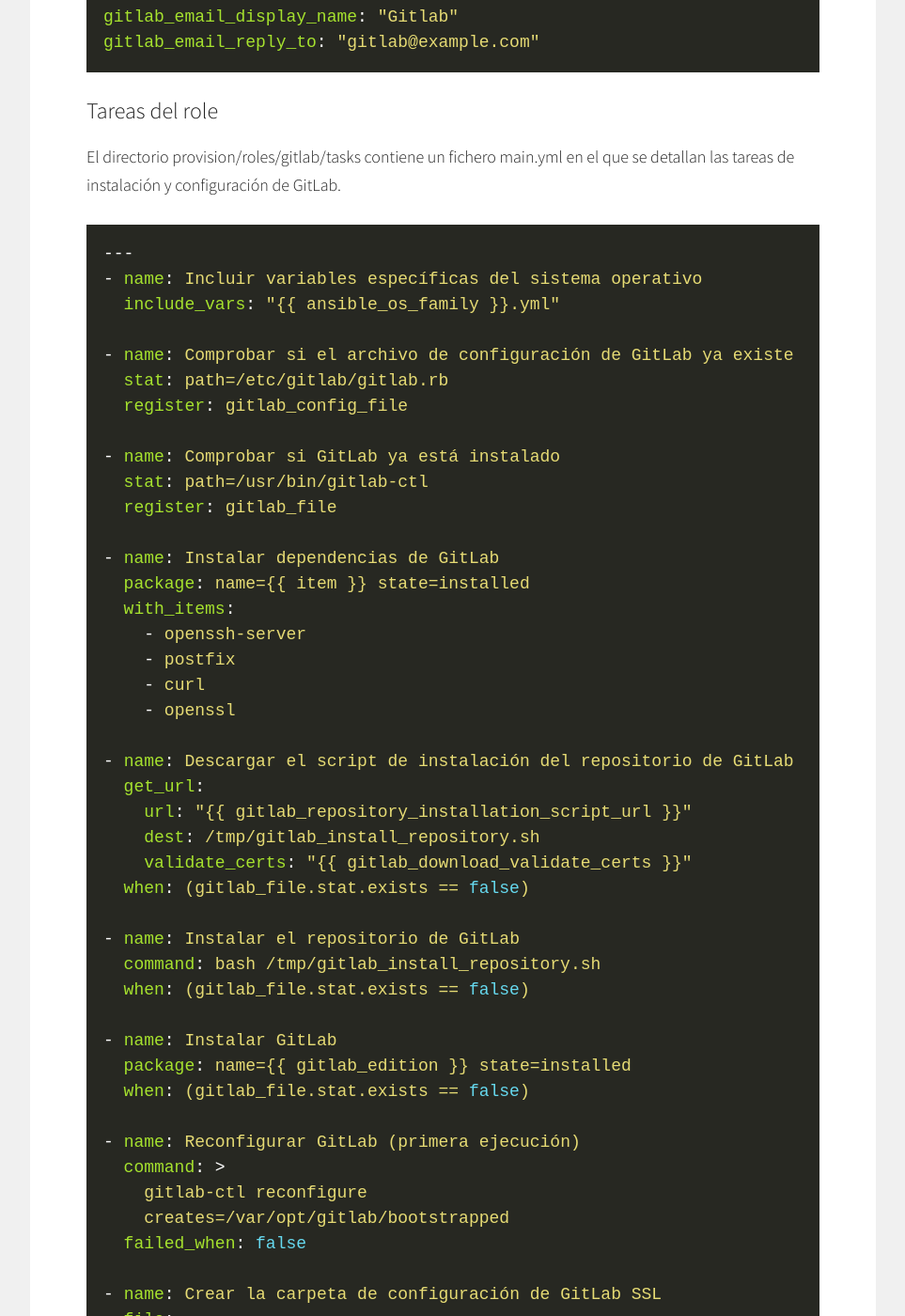
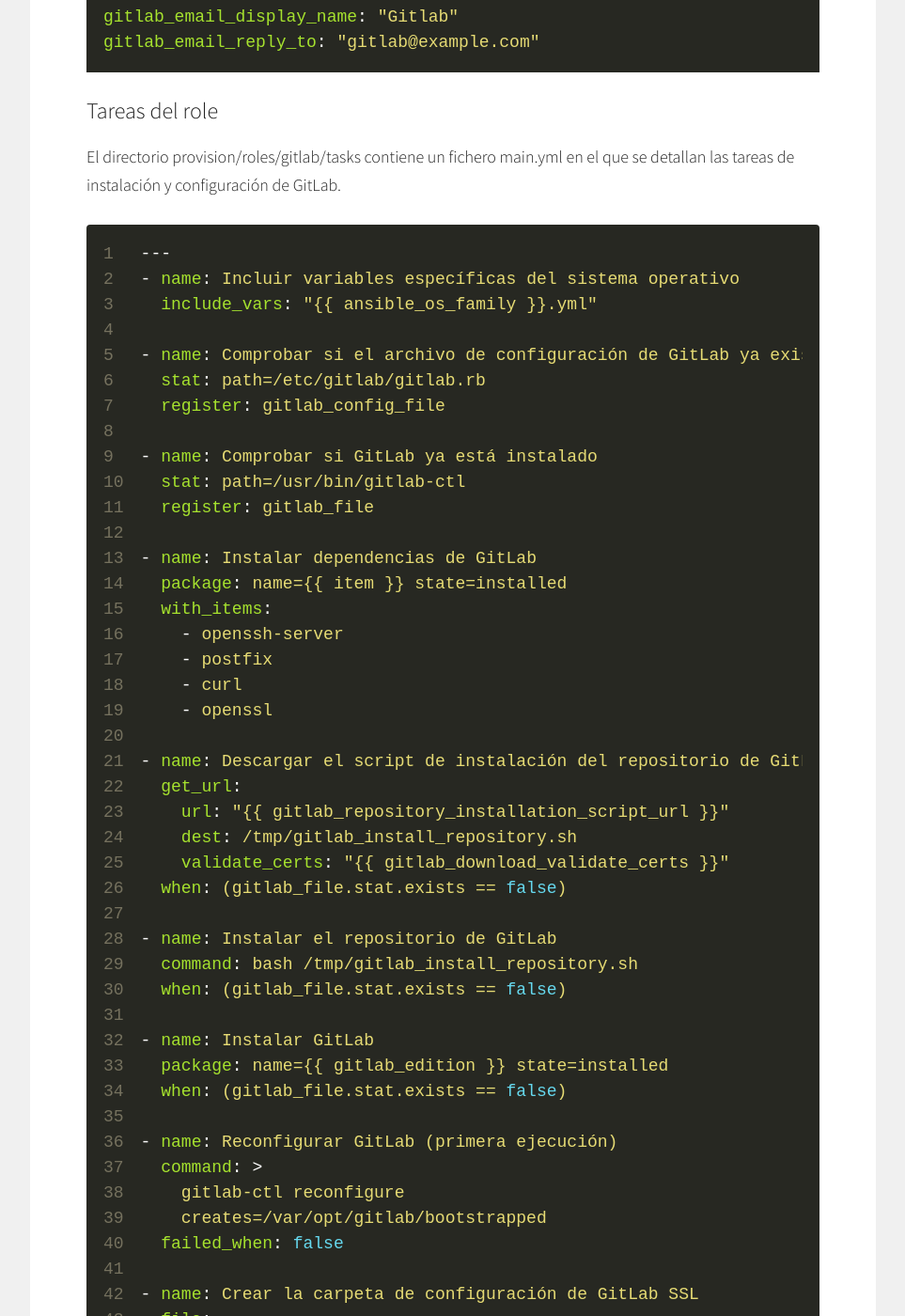
Before and after one commit to aprenderdevops/aprenderdevops.github.io, a Jekyll site: the page built from _posts/2017-12-06-instalacion-gitlab-ansible-una-maquina-centos-7-provisionada-vagrant.md, in a window 1280 px wide and 1400 px high, scrolled down 7707 px. Shown: the whole window at 94% size, without its empty margins (158-1121 px from the left). Built offline with Jekyll 4.4.1, drawn with Linux system fonts in a browser that asks for light colours; some of the changed text lies outside the part shown.

Commit message:
Se añade numeración de líneas a los dos bloques de código a los que remite el texto

````diff
--- a/_posts/2017-12-06-instalacion-gitlab-ansible-una-maquina-centos-7-provisionada-vagrant.md
+++ b/_posts/2017-12-06-instalacion-gitlab-ansible-una-maquina-centos-7-provisionada-vagrant.md
@@ -61,7 +61,7 @@
 
 Lo editamos para añadir más configuración. El Vagrantfile definitivo debería ser muy similar al siguiente:
 
-```ruby
+{% highlight ruby linenos %}
 Vagrant.configure("2") do |config|
     config.vm.box = "centos/7"
     config.vm.boot_timeout = 120
@@ -83,7 +83,7 @@
     config.vm.network "private_network", ip: "192.168.107.20"
     config.vm.network "forwarded_port", host: 8080, guest: 80, autocorrect: true
 end
-```
+{% endhighlight %}
 
 A continuación, vamos a explicar para qué sirven las líneas más relevantes de este Vagrantfile:
 
@@ -238,8 +238,7 @@
 
 El directorio provision/roles/gitlab/tasks contiene un fichero main.yml en el que se detallan las tareas de instalación y configuración de GitLab.
 
-{% raw %}
-```yaml
+{% highlight yaml linenos %}{% raw %}
 ---
 - name: Incluir variables específicas del sistema operativo
   include_vars: "{{ ansible_os_family }}.yml"
@@ -304,8 +303,7 @@
     group: root
     mode: 0600
   notify: Reiniciar GitLab
-```
-{% endraw %}
+{% endraw %}{% endhighlight %}
 
 Aunque el código es bastante explicativo, vamos a ver para que sirven algunas de las líneas de este fichero:
 
--- a/assets/css/style.css
+++ b/assets/css/style.css
@@ -2128,8 +2128,60 @@
 .entry-content .highlight {
 	margin-bottom: 1.5em;
 }
-.entry-content .highlight table td { padding: 5px; }
-.entry-content .highlight table pre { margin: 0; }
+
+/* Bloques de código con numeración de líneas: los genera la etiqueta Liquid
+   {% highlight <lenguaje> linenos %}, que Jekyll envuelve en un
+   <figure class="highlight"> con un <pre> SIN clase dentro. Ese <pre> solo
+   casa con .entry-content pre (fondo #222), mientras que el <figure> casa
+   con .entry-content .highlight (fondo #272822 del tema Monokai), así que
+   sin estas reglas el bloque se ve con dos tonos de oscuro superpuestos.
+   Se traslada la caja al <figure> y se neutraliza el <pre>, que conserva el
+   overflow-x heredado y sigue siendo quien hace el scroll horizontal. */
+.entry-content figure.highlight {
+	padding: 1em;
+	border-radius: 4px;
+	overflow: hidden;
+}
+
+.entry-content figure.highlight pre {
+	margin: 0;
+	padding: 0;
+	background-color: transparent;
+	border-radius: 0;
+	color: inherit;
+}
+
+/* La tabla de numeración de Rouge no es una tabla de contenido: hay que
+   quitarle todo lo que el tema aplica a `table`/`td`/`tbody` (ancho al 100%,
+   margen inferior de 40px, bordes gris claro y line-height 2). Las reglas de
+   tablas del cuerpo de las entradas ya la excluyen por el combinador hijo de
+   `.entry-content > table`, pero las del propio Generate Pro no. */
+.entry-content .highlight .rouge-table {
+	width: auto;
+	margin: 0;
+	line-height: inherit;
+}
+
+.entry-content .highlight .rouge-table tbody,
+.entry-content .highlight .rouge-table td {
+	border: 0;
+	padding: 0;
+	vertical-align: top;
+}
+
+.entry-content .highlight .rouge-table pre {
+	margin: 0;
+}
+
+/* Los números en el mismo gris que los comentarios del tema, y sin
+   seleccionar, para que copiar el bloque no se los lleve. */
+.entry-content .highlight .rouge-table td.gutter {
+	padding-right: 1em;
+	color: #75715e;
+	-webkit-user-select: none;
+	user-select: none;
+}
+
 .entry-content .highlight .gh {
   color: #999999;
 }
````
Also changed, not shown: CLAUDE.md (+8 -2 lines).
